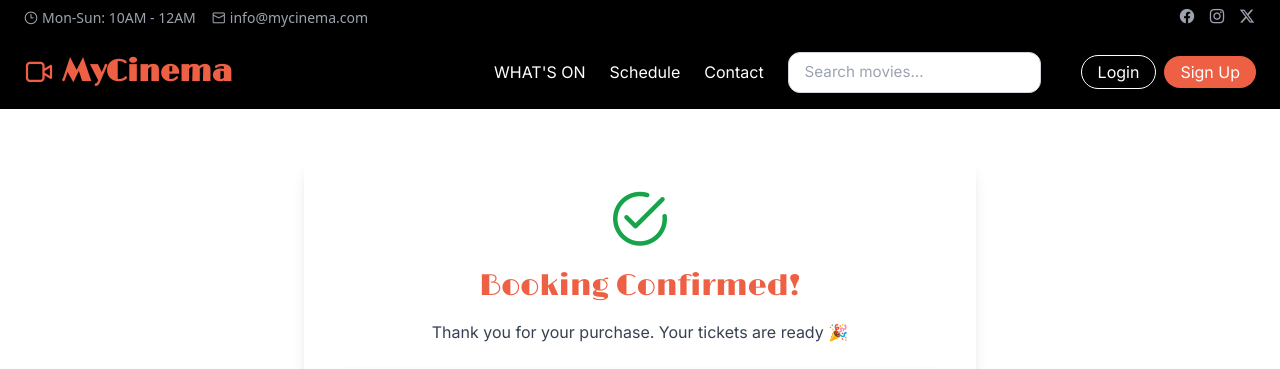
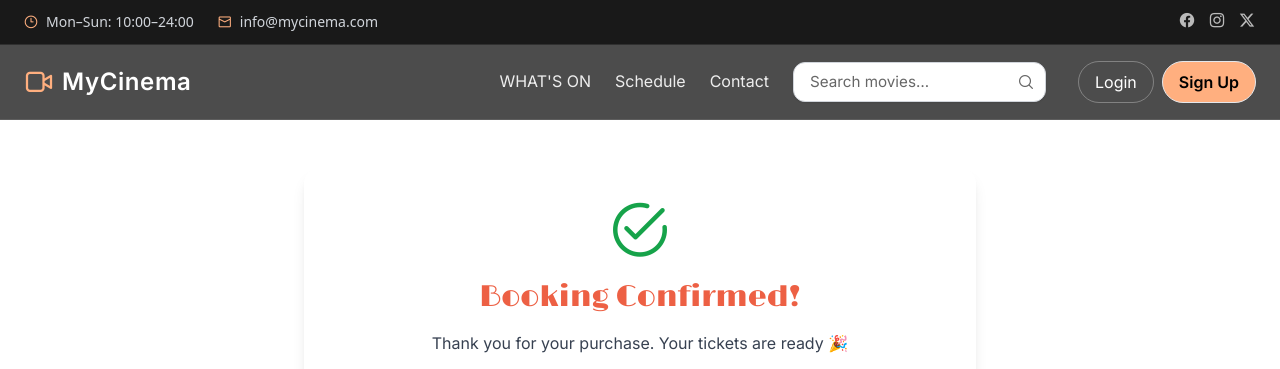
Before and after one commit to reasonsx/cinema-website, a PHP site: page /confirmation.php in a window 1280 px wide. Shown: the top 369 px of the page. Run offline with PHP 8.4, Linux system fonts and the light colour scheme; some libraries are stand-ins or nearby versions.

Commit message:
Update header.php

```diff
--- a/header.php
+++ b/header.php
@@ -1,83 +1,121 @@
 <!-- header.php -->
-<header class="bg-black text-white shadow-md">
+<?php
+$current = basename($_SERVER['PHP_SELF']);
+function isActive($page, $current) {
+    return $current === $page ? 'text-[var(--secondary)] after:scale-x-100' : 'text-white/90 hover:text-[var(--secondary)]';
+}
+?>
+<header class="sticky top-0 z-50">
     <!-- Top Info Bar -->
-    <div class="bg-dark text-gray-400 text-sm py-1">
-        <div class="container mx-auto flex justify-between items-center px-6">
-            <div class="flex gap-4">
-                <span class="flex items-center gap-1"><i class="pi pi-clock"></i> Mon-Sun: 10AM - 12AM</span>
-                <span class="flex items-center gap-1"><i class="pi pi-envelope"></i> info@mycinema.com</span>
+    <div class="bg-black/90 text-gray-300 text-xs md:text-sm border-b border-white/10">
+        <div class="mx-auto max-w-7xl px-6 py-2 flex justify-between items-center">
+            <div class="flex gap-4 md:gap-6">
+                <span class="flex items-center gap-2"><i class="pi pi-clock text-[var(--secondary)]"></i> Mon–Sun: 10:00–24:00</span>
+                <span class="hidden sm:flex items-center gap-2"><i class="pi pi-envelope text-[var(--secondary)]"></i> info@mycinema.com</span>
             </div>
             <div class="flex gap-3 text-lg">
-                <a href="#" class="hover:text-primary"><i class="pi pi-facebook"></i></a>
-                <a href="#" class="hover:text-primary"><i class="pi pi-instagram"></i></a>
-                <a href="#" class="hover:text-primary"><i class="pi pi-twitter"></i></a>
+                <a href="#" class="text-white/70 hover:text-[var(--secondary)] transition"><i class="pi pi-facebook"></i></a>
+                <a href="#" class="text-white/70 hover:text-[var(--secondary)] transition"><i class="pi pi-instagram"></i></a>
+                <a href="#" class="text-white/70 hover:text-[var(--secondary)] transition"><i class="pi pi-twitter"></i></a>
             </div>
         </div>
     </div>
 
     <!-- Main Navigation -->
-    <div class="bg-black">
-        <div class="container mx-auto flex justify-between items-center px-6 py-4">
-
-            <!-- Logo / Brand -->
-            <a href="index.php" class="flex items-center gap-2 text-primary">
-                <h1 class="text-2xl md:text-3xl font-bold flex items-center gap-2">
-                    <i class="pi pi-video text-primary"></i> MyCinema
-                </h1>
+    <div class="bg-black/70 backdrop-blur supports-[backdrop-filter]:backdrop-blur-md border-b border-white/10">
+        <div class="mx-auto max-w-7xl px-6 py-4 flex items-center justify-between">
+            <!-- Brand -->
+            <a href="index.php" class="flex items-center gap-2">
+                <i class="pi pi-video text-[var(--secondary)] text-2xl md:text-3xl"></i>
+                <span class="text-xl md:text-2xl font-bold tracking-wide text-white">MyCinema</span>
             </a>
 
+            <!-- Desktop Nav -->
+            <nav class="hidden md:flex items-center gap-6">
+                <a href="movies-list.php"
+                   class="relative pb-0.5 transition after:absolute after:left-0 after:-bottom-0.5 after:h-[2px] after:w-full after:origin-left after:scale-x-0 after:bg-[var(--secondary)] after:transition
+                  <?= isActive('movies-list.php', $current) ?>">
+                    WHAT'S ON
+                </a>
+                <a href="schedule.php"
+                   class="relative pb-0.5 transition after:absolute after:left-0 after:-bottom-0.5 after:h-[2px] after:w-full after:origin-left after:scale-x-0 after:bg-[var(--secondary)] after:transition
+                  <?= isActive('schedule.php', $current) ?>">
+                    Schedule
+                </a>
+                <a href="contact.php"
+                   class="relative pb-0.5 transition after:absolute after:left-0 after:-bottom-0.5 after:h-[2px] after:w-full after:origin-left after:scale-x-0 after:bg-[var(--secondary)] after:transition
+                  <?= isActive('contact.php', $current) ?>">
+                    Contact
+                </a>
 
-            <!-- Desktop Navigation -->
-            <nav class="hidden md:flex items-center gap-6">
-                <a href="movies-list.php" class="hover:text-secondary flex items-center gap-1 transition">WHAT'S ON</a>
-                <a href="schedule.php" class="hover:text-secondary flex items-center gap-1 transition">Schedule</a>
-                <a href="contact.php" class="hover:text-secondary flex items-center gap-1 transition">Contact</a>
-
-                <!-- Search Bar -->
-                <div>
-                    <input type="text" placeholder="Search movies..." class="px-3 py-1 rounded-full text-black focus:outline-none focus:ring-2 focus:ring-primary" />
+                <!-- Search -->
+                <div class="relative group">
+                    <input type="text" placeholder="Search movies…"
+                           class="w-56 lg:w-64 pr-10 pl-4 py-2 rounded-full bg-white/90 text-black placeholder-black/60 border border-white/20 focus:outline-none focus:ring-2 focus:ring-[var(--secondary)] focus:border-transparent shadow" />
+                    <i class="pi pi-search absolute right-3 top-1/2 -translate-y-1/2 text-black/60 group-focus-within:text-[var(--secondary)]"></i>
                 </div>
 
-                <!-- Login / Sign Up Buttons -->
-                <div class="flex items-center gap-2 ml-4">
-                    <a href="login.php" class="px-4 py-1 rounded-full border border-white text-white hover:bg-white hover:text-black transition">Login</a>
-                    <a href="signup.php" class="px-4 py-1 rounded-full bg-primary text-white hover:bg-secondary transition">Sign Up</a>
+                <!-- Auth -->
+                <div class="flex items-center gap-2 ml-2">
+                    <a href="login.php"
+                       class="px-4 py-2 rounded-full border border-white/30 text-white hover:bg-white hover:text-black transition">
+                        Login
+                    </a>
+                    <a href="signup.php"
+                       class="px-4 py-2 rounded-full bg-[var(--secondary)] text-black font-semibold border border-[var(--secondary)]/60 hover:shadow-[0_0_18px_var(--secondary)] transition">
+                        Sign Up
+                    </a>
                 </div>
             </nav>
 
-            <!-- Mobile menu button -->
-            <div class="md:hidden">
-                <button id="mobile-menu-button" class="text-white focus:outline-none text-2xl">
-                    <i class="pi pi-bars"></i>
-                </button>
-            </div>
+            <!-- Mobile toggle -->
+            <button id="mobile-menu-button" class="md:hidden text-white text-2xl" aria-label="Open menu" aria-expanded="false">
+                <i class="pi pi-bars"></i>
+            </button>
         </div>
 
         <!-- Mobile Menu -->
-        <div id="mobile-menu" class="md:hidden hidden bg-black px-6 pb-4">
-            <ul class="flex flex-col gap-4">
-                <li><a href="index.php" class="hover:text-secondary flex items-center gap-2"><i class="pi pi-home"></i> Home</a></li>
-                <li><a href="movies-list.php" class="hover:text-secondary flex items-center gap-2"><i class="pi pi-ticket"></i> Movies</a></li>
-                <li><a href="schedule.php" class="hover:text-secondary flex items-center gap-2"><i class="pi pi-calendar"></i> Schedule</a></li>
-                <li><a href="contact.php" class="hover:text-secondary flex items-center gap-2"><i class="pi pi-phone"></i> Contact</a></li>
-                <li>
-                    <input type="text" placeholder="Search movies..." class="w-full px-3 py-1 rounded-full text-black focus:outline-none focus:ring-2 focus:ring-primary" />
-                </li>
-                <!-- Mobile Login / Sign Up Buttons -->
-                <li class="flex flex-col gap-2 mt-2">
-                    <a href="login.php" class="px-4 py-2 rounded-full border border-white text-white hover:bg-white hover:text-black text-center transition">Login</a>
-                    <a href="signup.php" class="px-4 py-2 rounded-full bg-primary text-white hover:bg-secondary text-center transition">Sign Up</a>
-                </li>
-            </ul>
+        <div id="mobile-menu"
+             class="md:hidden max-h-0 overflow-hidden transition-[max-height] duration-300 ease-in-out bg-black/85 border-t border-white/10">
+            <div class="px-6 py-4 space-y-4">
+                <a href="index.php" class="flex items-center gap-2 text-white/90 hover:text-[var(--secondary)]"><i class="pi pi-home"></i> Home</a>
+                <a href="movies-list.php" class="flex items-center gap-2 text-white/90 hover:text-[var(--secondary)]"><i class="pi pi-ticket"></i> Movies</a>
+                <a href="schedule.php" class="flex items-center gap-2 text-white/90 hover:text-[var(--secondary)]"><i class="pi pi-calendar"></i> Schedule</a>
+                <a href="contact.php" class="flex items-center gap-2 text-white/90 hover:text-[var(--secondary)]"><i class="pi pi-phone"></i> Contact</a>
+
+                <div class="relative group pt-2">
+                    <input type="text" placeholder="Search movies…"
+                           class="w-full pr-10 pl-4 py-2 rounded-full bg-white/90 text-black placeholder-black/60 border border-white/20 focus:outline-none focus:ring-2 focus:ring-[var(--secondary)] focus:border-transparent shadow" />
+                    <i class="pi pi-search absolute right-3 top-1/2 -translate-y-1/2 text-black/60 group-focus-within:text-[var(--secondary)]"></i>
+                </div>
+
+                <div class="flex gap-2 pt-2">
+                    <a href="login.php" class="flex-1 px-4 py-2 rounded-full border border-white/30 text-white text-center hover:bg-white hover:text-black transition">Login</a>
+                    <a href="signup.php" class="flex-1 px-4 py-2 rounded-full bg-[var(--secondary)] text-black font-semibold text-center border border-[var(--secondary)]/60 hover:shadow-[0_0_18px_var(--secondary)] transition">Sign Up</a>
+                </div>
+            </div>
         </div>
     </div>
 
-    <!-- Mobile menu toggle script -->
+    <!-- Mobile menu JS -->
     <script>
         const menuButton = document.getElementById('mobile-menu-button');
         const mobileMenu = document.getElementById('mobile-menu');
-        menuButton.addEventListener('click', () => {
-            mobileMenu.classList.toggle('hidden');
+
+        function toggleMenu() {
+            const isOpen = mobileMenu.style.maxHeight && mobileMenu.style.maxHeight !== '0px';
+            mobileMenu.style.maxHeight = isOpen ? '0px' : mobileMenu.scrollHeight + 'px';
+            menuButton.setAttribute('aria-expanded', String(!isOpen));
+        }
+
+        menuButton.addEventListener('click', toggleMenu);
+
+        // Close menu on route change (optional improvement if using Turbolinks/partial reloads)
+        window.addEventListener('resize', () => {
+            if (window.innerWidth >= 768) {
+                mobileMenu.style.maxHeight = '0px';
+                menuButton.setAttribute('aria-expanded', 'false');
+            }
         });
     </script>
 </header>
```
